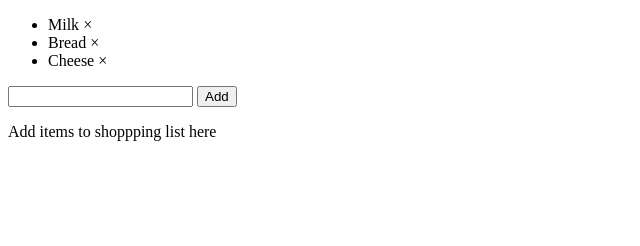
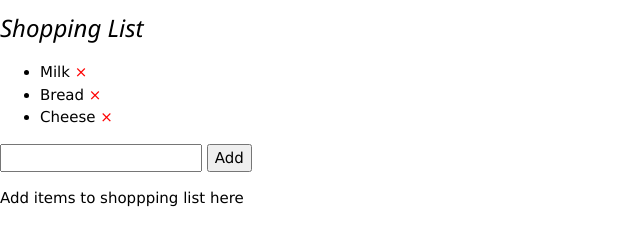
Before and after one commit to richardgooden/info3180-lab6, a plain HTML site: page index.html in a window 1280 px wide. Shown: the whole page, without its empty margins (0-640 px from the left). Drawn offline with nearby package versions, Linux system fonts and the light colour scheme.

Commit message:
fifth commit

```diff
--- a/index.html
+++ b/index.html
@@ -1,5 +1,6 @@
 <!DOCTYPE html>
 <html lang="en-US">
+
 <script src="angular.min.js"></script>
 
 <script>
@@ -19,19 +20,20 @@ app.controller("myCtrl", function($scope) {
             $scope.products.splice(x, 1);};
     });
 </script>
+<link rel="stylesheet" href="https://www.w3schools.com/lib/w3.css">
+<body style="width:320px; ">
 
-<body>
-
-<div ng-app="myShoppingList" ng-controller="myCtrl">
+<div ng-app="myShoppingList" ng-controller="myCtrl" style="width: 320px" >
+    <h3 style="font-style:italic;">Shopping List</h3>
     <ul>
         <li ng-repeat="x in products">
             {{x}}
-            <span ng-click="removeItem($index)">&times</span>
+            <span style="color:red;" ng-click="removeItem($index)">&times</span>
         </li>
     </ul>
     <input ng-model="addMe"/>
     <button ng-click="addItem()">Add</button>
-    <p>{{errortext}}</p>
+    <p style="color:red">{{errortext}}</p>
 </div>
 <p>Add items to shoppping list here</p>
 
```
Lines whose indentation alone changed are shown as unchanged.
